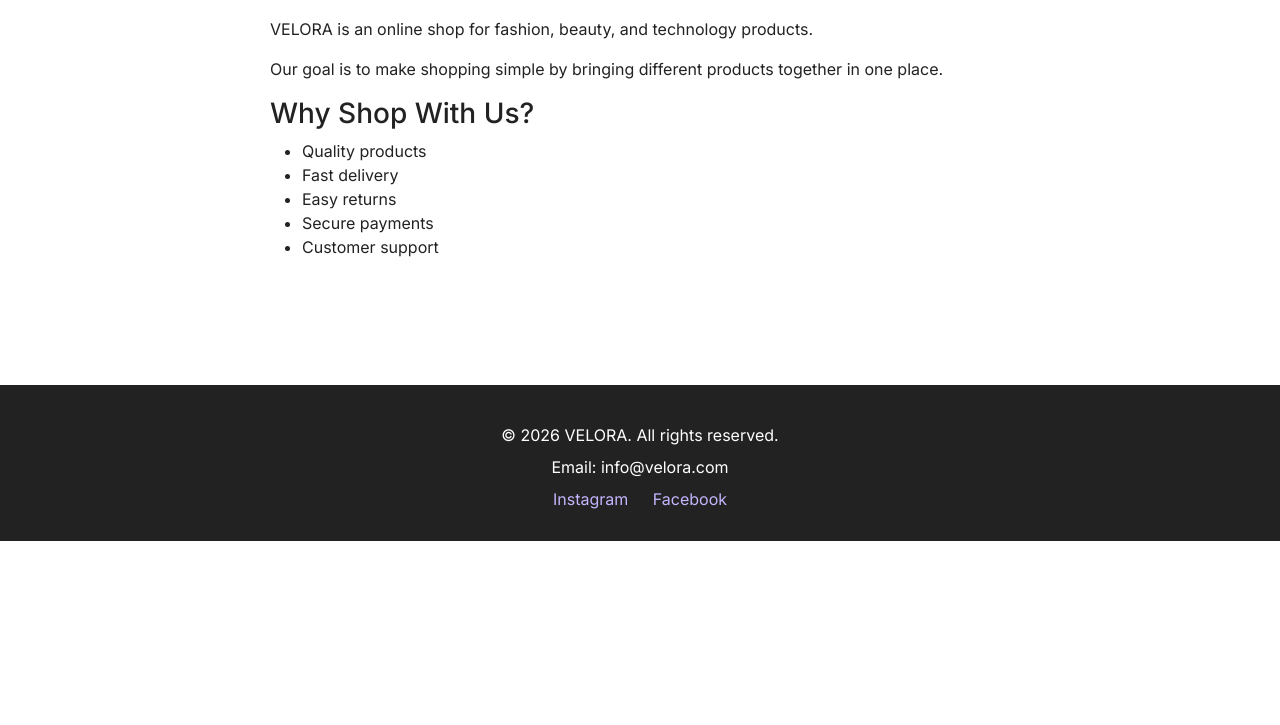
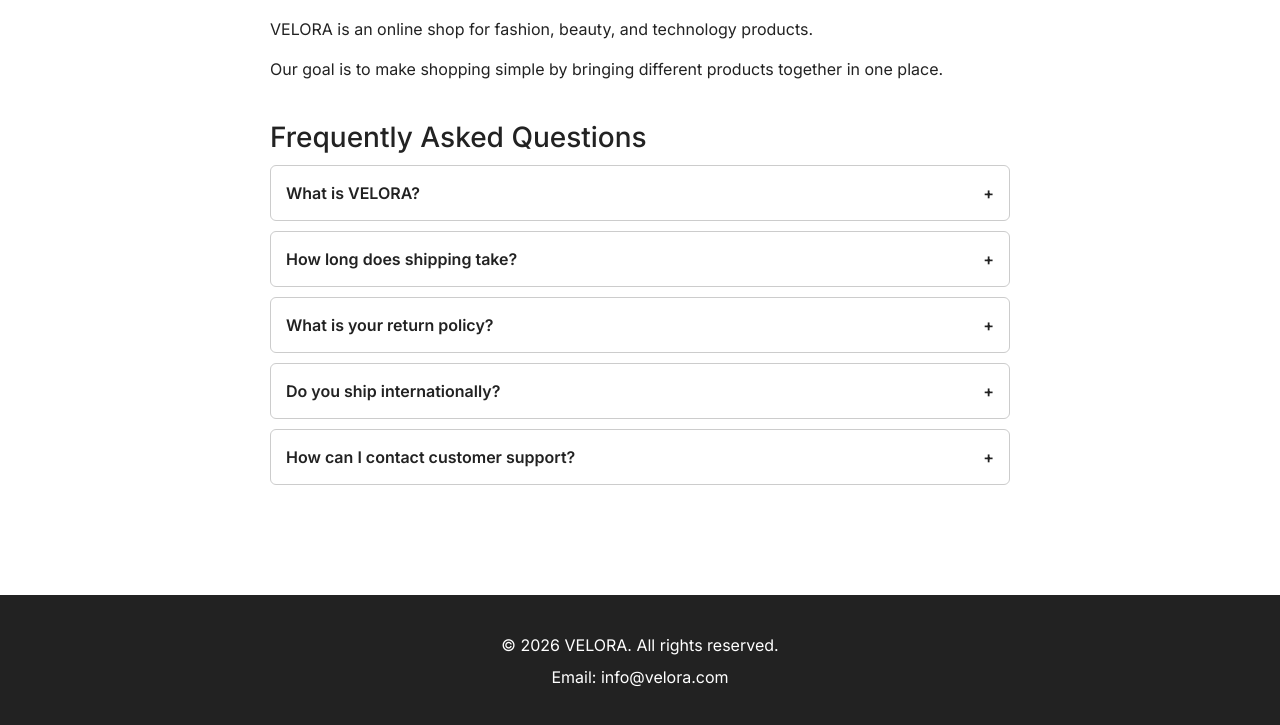
Before and after one commit to Nargess377/online-shop, a plain HTML site: page about.html in a window 1280 px wide. Shown: the part 193-918 px from the top of the page. Before the commit the page ends 800 px from the top, so only its background shows below. Drawn offline with nearby package versions, Linux system fonts and the light colour scheme.

Commit message:
Modify about.html to include FAQ section
Updated the title and added FAQ section with questions and answers.

```diff
--- a/about.html
+++ b/about.html
@@ -3,7 +3,7 @@
 <head>
     <meta charset="utf-8" />
     <meta name="viewport" content="width=device-width, initial-scale=1.0">
-    <title>About | VELORA</title>
+    <title>About & FAQ | VELORA</title>
     <link rel="preconnect" href="https://fonts.googleapis.com">
     <link rel="preconnect" href="https://fonts.gstatic.com" crossorigin>
     <link href="https://fonts.googleapis.com/css2?family=Inter:wght@400;500;600;700&display=swap" rel="stylesheet">
@@ -28,27 +28,45 @@
         </nav>
     </header>
 
-    <main>
-        <section class="about">
-            <h2>About VELORA</h2>
-            <p>VELORA is an online shop for fashion, beauty, and technology products.</p>
-            <p>Our goal is to make shopping simple by bringing different products together in one place.</p>
-            <h3>Why Shop With Us?</h3>
-            <ul>
-                <li>Quality products</li>
-                <li>Fast delivery</li>
-                <li>Easy returns</li>
-                <li>Secure payments</li>
-                <li>Customer support</li>
-            </ul>
-        </section>
+    <main class="about">
+        <h2>About VELORA</h2>
+        <p>VELORA is an online shop for fashion, beauty, and technology products.</p>
+        <p>Our goal is to make shopping simple by bringing different products together in one place.</p>
+
+        <h3 style="margin-top: 40px;">Frequently Asked Questions</h3>
+
+        <div class="faq-item">
+            <div class="faq-question">What is VELORA? <span>+</span></div>
+            <div class="faq-answer"><p>VELORA is an online shop for fashion, beauty, and technology products.</p></div>
+        </div>
+
+        <div class="faq-item">
+            <div class="faq-question">How long does shipping take? <span>+</span></div>
+            <div class="faq-answer"><p>Standard shipping takes 3-5 business days. Express shipping takes 1-2 days.</p></div>
+        </div>
+
+        <div class="faq-item">
+            <div class="faq-question">What is your return policy? <span>+</span></div>
+            <div class="faq-answer"><p>We offer a 30-day return policy for unused items in their original packaging.</p></div>
+        </div>
+
+        <div class="faq-item">
+            <div class="faq-question">Do you ship internationally? <span>+</span></div>
+            <div class="faq-answer"><p>Yes, we ship to over 50 countries worldwide.</p></div>
+        </div>
+
+        <div class="faq-item">
+            <div class="faq-question">How can I contact customer support? <span>+</span></div>
+            <div class="faq-answer"><p>You can reach us via the Contact page or email us directly at info@velora.com.</p></div>
+        </div>
     </main>
 
     <footer>
         <p>&copy; 2026 VELORA. All rights reserved.</p>
         <p>Email: info@velora.com</p>
-        <a href="#">Instagram</a>
-        <a href="#">Facebook</a>
     </footer>
+
+    <script src="https://code.jquery.com/jquery-3.7.1.min.js"></script>
+    <script src="js/script.js"></script>
 </body>
 </html>
```
